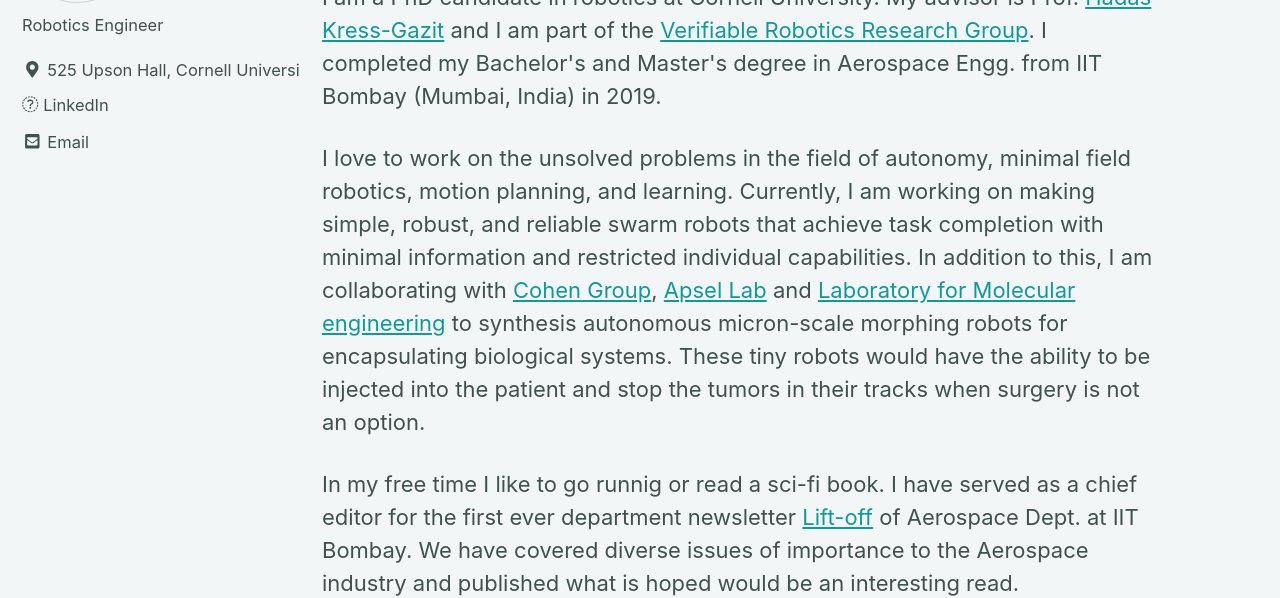
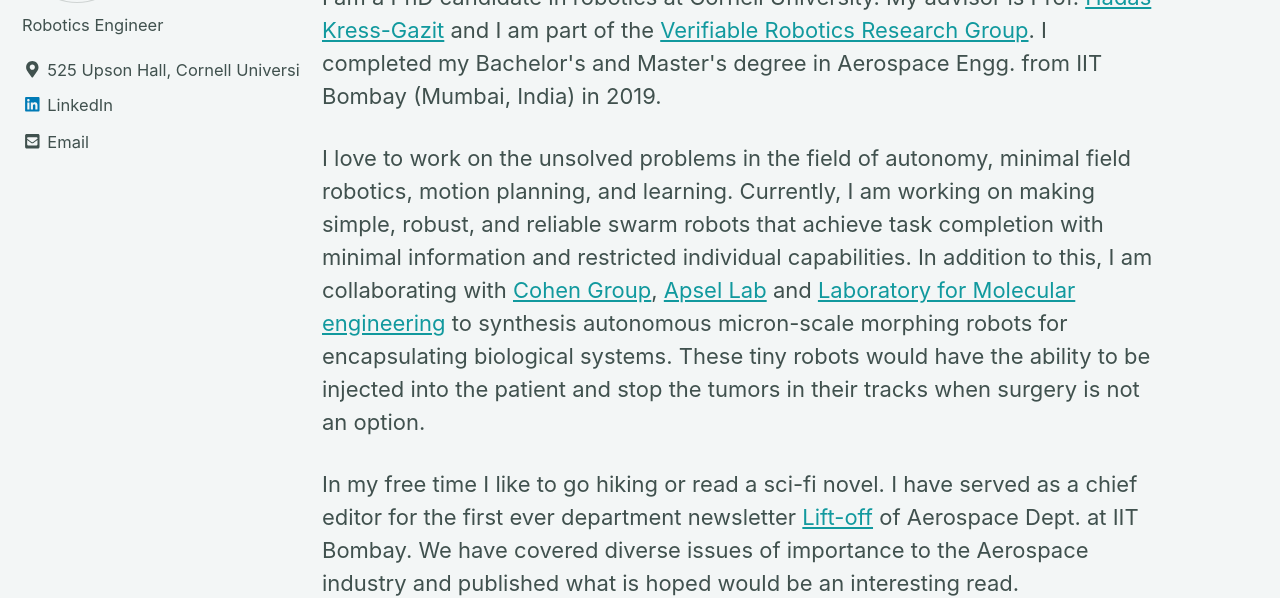
Before and after one commit to himanisinhmar/himanisinhmar.github.io, a Jekyll site: the page built from index.html, in a window 1280 px wide and 900 px high, scrolled down 222 px. Shown: the top 598 px of the window. Built offline with Jekyll 4.4.1, drawn with Linux system fonts in a browser that asks for light colours; nearby versions of some CDN libraries; the list of posts is cut into pages by our own code.

Commit message:
updated config,index

```diff
--- a/_config.yml
+++ b/_config.yml
@@ -104,11 +104,11 @@
 # name             : "Himani Sinhmar"
   avatar           : /img/dp.jpg
   bio              : "Robotics Engineer"
-  location         : "525 Upson Hall, Cornell University"
+  location         : "525 Upson Hall,\n Cornell University,\n Ithaca, NY"
   email            : "hs962@cornell.edu"
   links:
     - label: "LinkedIn"
-      icon: "fa fa-linkedin-square"
+      icon: "fab fa-fw fa-linkedin"
       url:  "https://www.linkedin.com/in/himani-sinhmar/"
     - label: "Website"
       icon: "fas fa-fw fa-link"
--- a/_data/navigation.yml
+++ b/_data/navigation.yml
@@ -7,7 +7,7 @@
   - title: "Publications"
     url: /publications/
   - title: "CV"
-    url: /pdf/cv.pdf
+    url: /cv/
   # - title: "About"
   #   url: https://mmistakes.github.io/minimal-mistakes/about/
   # - title: "Sample Posts"
--- a/index.html
+++ b/index.html
@@ -18,7 +18,7 @@
     In addition to this,  I am collaborating with <a href="https://cohengroup.lassp.cornell.edu/">Cohen Group</a>, <a href="https://apsellab.ece.cornell.edu/people/alyssa-apsel/">Apsel Lab</a> and <a href="https://nlabbottcornell.weebly.com/">Laboratory for Molecular engineering</a> to synthesis autonomous micron-scale morphing robots for encapsulating biological systems. These tiny robots would have the ability to be injected into the patient and stop the tumors in their tracks when surgery is not an option.
 </p>
 
-<p>In my free time I like to go runnig or read a sci-fi book.
+<p>In my free time I like to go hiking or read a sci-fi novel.
 I have served as a chief editor for the first ever department newsletter <a href="{{ '/pdf/newsletter.pdf' | relative_url }}">Lift-off</a> of  Aerospace Dept. at IIT Bombay.
 We have covered diverse issues of importance to the Aerospace industry and published what is hoped would be an interesting read.
 </p>
```
Also changed, not shown: cv.html (added, +9 -0 lines), 1 other file.
